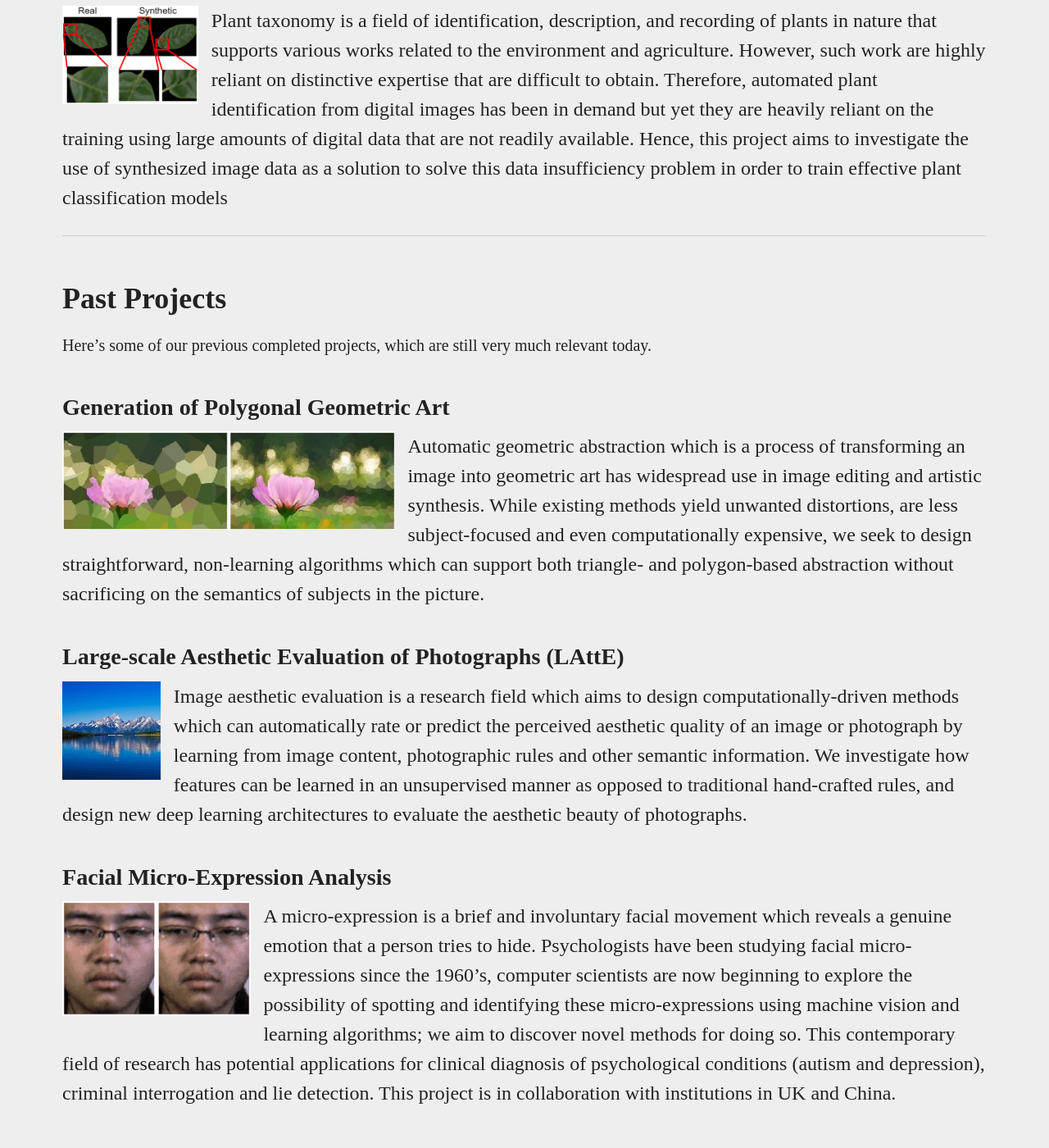
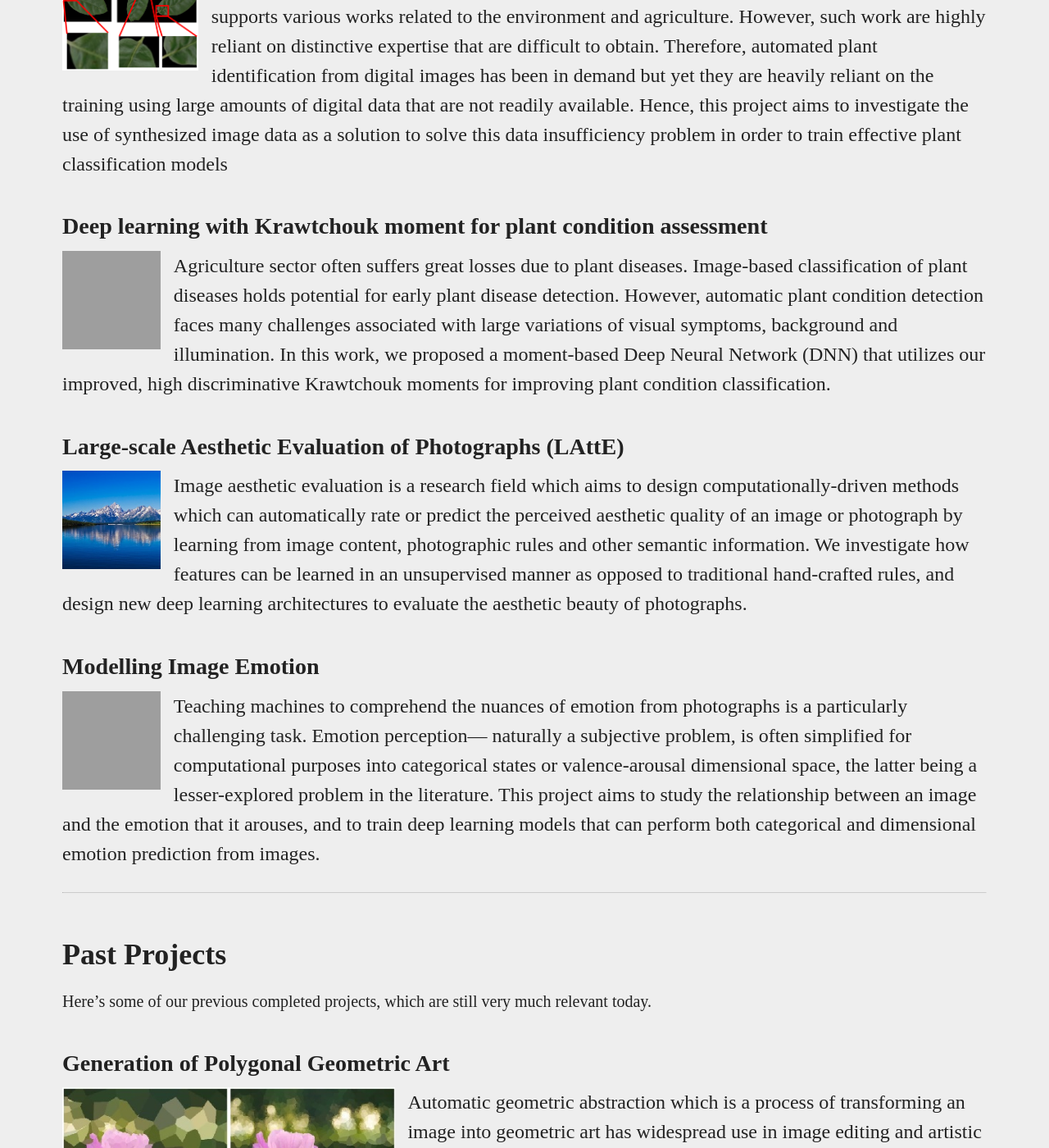
Before and after one commit to viprlab/viprlab.github.io, a Jekyll site: the page built from research.md, in a window 1280 px wide and 1400 px high, scrolled down 1365 px. Shown: the whole window at 82% size. Built offline with Jekyll 4.4.1, drawn with Linux system fonts in a browser that asks for light colours; some of the changed text lies outside the part shown; grey boxes are pictures that could not be loaded.

Commit message:
Update research.md

```diff
--- a/research.md
+++ b/research.md
@@ -10,8 +10,8 @@ permalink: /research/
 
 We have a number of funded and non-funded projects which are currently on-going.
 
-***3D Semantic Scene Completion for Improving Robotic Scene Understanding**
-{% include imagethumbnailblock.html align="left" url="/images/robotic_ssd.png" height="110px" padding="bottom" %}
+### 3D Semantic Scene Completion for Improving Robotic Scene Understanding
+{% include imagethumbnailblock.html align="left" url="/images/robotic_ssd2.png" height="110px" padding="bottom" %}
 3D scene understanding is crucial for many AI applications, including robotic navigation. Due to limited field of view and sparse sensing, vision sensors suffer massive occlusion in cluttered environments, resulting in the captured scene representation being incomplete. To capacitate better 3D scene understanding, research on semantic scene completion (SSC), which aims to estimate the complete scene geometry and semantics simultaneously, is gaining much recent research interest. However, SSC is a highly challenging task and the performance of state-of-the-art methods still suffers in real-world data settings. To address the aforementioned limitations, this project aims to design novel  SSC models that can perform 3D scene occupancy prediction and semantic scene segmentation simultaneously.
 {: #proj-description}
 {% include clearfloat.html prevfloat="left" %}
@@ -28,6 +28,25 @@ Plant taxonomy is a field of identification, description, and recording of plant
 {: #proj-description}
 {% include clearfloat.html prevfloat="left" %}
 
+### Deep learning with Krawtchouk moment for plant condition assessment
+{% include imagethumbnailblock.html align="left" url="/images/krawtchouk_plant.png" width="120px" height="120px" padding="right" %}
+Agriculture sector often suffers great losses due to plant diseases. Image-based classification of plant diseases holds potential for
+early plant disease detection. However, automatic plant condition detection faces many challenges associated with large variations of visual symptoms, background and illumination. In this work, we proposed a moment-based Deep Neural Network (DNN) that utilizes our improved, high discriminative Krawtchouk moments for improving plant condition classification.
+{: #proj-description}
+{% include clearfloat.html prevfloat="left" %}
+
+### Large-scale Aesthetic Evaluation of Photographs (LAttE)
+{% include imagethumbnailblock.html align="left" url="/images/latte.jpg" width="120px" height="120px" padding="right" %}
+Image aesthetic evaluation is a research field which aims to design computationally-driven methods which can automatically rate or predict the perceived aesthetic quality of an image or photograph by learning from image content, photographic rules and other semantic information. We investigate how features can be learned in an unsupervised manner as opposed to traditional hand-crafted rules, and design new deep learning architectures to evaluate the aesthetic beauty of photographs.
+{: #proj-description}
+{% include clearfloat.html prevfloat="left" %}
+
+### Modelling Image Emotion
+{% include imagethumbnailblock.html align="left" url="/images/image2emo.png" width="120px" height="120px" padding="right" %}
+Teaching machines to comprehend the nuances of emotion from photographs is a particularly challenging task. Emotion perception— naturally a subjective problem, is often simplified for computational purposes into categorical states or valence-arousal dimensional space, the latter being a lesser-explored problem in the literature. This project aims to study the relationship between an image and the emotion that it arouses, and to train deep learning models that can perform both categorical and dimensional emotion prediction from images.
+{: #proj-description}
+{% include clearfloat.html prevfloat="left" %}
+
 ---
 
 ## Past Projects
@@ -36,13 +55,6 @@ Plant taxonomy is a field of identification, description, and recording of plant
 ### Generation of Polygonal Geometric Art
 {% include imagethumbnailblock.html align="left" url="/images/polyart.jpg" height="120px" padding="bottom" %}
 Automatic geometric abstraction which is a process of transforming an image into geometric art has widespread use in image editing and artistic synthesis. While existing methods yield unwanted distortions, are less subject-focused and even computationally expensive, we seek to design straightforward, non-learning algorithms which can support both triangle- and polygon-based abstraction without sacrificing on the semantics of subjects in the picture.
-{: #proj-description}
-{% include clearfloat.html prevfloat="left" %}
-
-
-### Large-scale Aesthetic Evaluation of Photographs (LAttE)
-{% include imagethumbnailblock.html align="left" url="/images/latte.jpg" width="120px" height="120px" padding="right" %}
-Image aesthetic evaluation is a research field which aims to design computationally-driven methods which can automatically rate or predict the perceived aesthetic quality of an image or photograph by learning from image content, photographic rules and other semantic information. We investigate how features can be learned in an unsupervised manner as opposed to traditional hand-crafted rules, and design new deep learning architectures to evaluate the aesthetic beauty of photographs.
 {: #proj-description}
 {% include clearfloat.html prevfloat="left" %}
 
```
